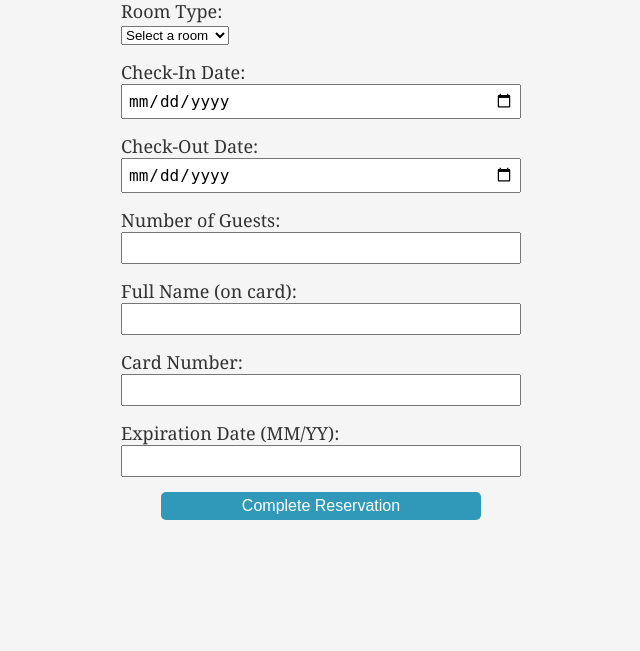
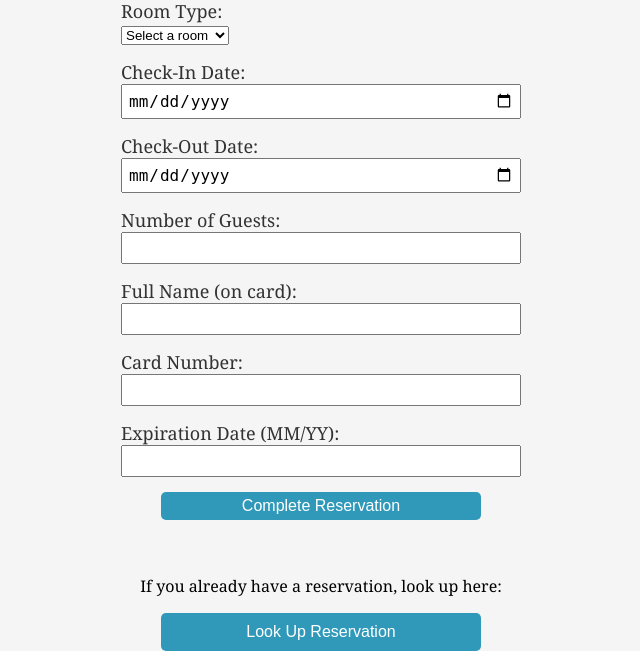
Before and after one commit to lullybyes/Moffat_Bay, a PHP site: page /reservations.php in a window 1280 px wide. Shown: the part 236-887 px from the top of the page, without its empty margins (319-959 px from the left). Before the commit the page ends 756 px from the top, so only its background shows below. Run offline with PHP 8.4, Linux system fonts and the light colour scheme; a user stored in the database is signed in; data comes from the database, SQL or seed files in the repository; some web fonts are replaced.

Commit message:
modified reservation page to have a button to go to reservation look up page

```diff
--- a/Pages/reservations.php
+++ b/Pages/reservations.php
@@ -165,5 +165,12 @@
             </div>
         </form>
     </div>
+
+    <p style="text-align: center; margin-top: 20px;">If you already have a reservation, look up here:</p>
+    <div style="text-align: center; margin-top: 5px;">
+        <a href="ReservationLookup.php">
+            <button class="contact-submit" style="width: 25%; font-size: 16px;">Look Up Reservation</button>
+        </a>
+    </div>
 </body>
 </html>
```
